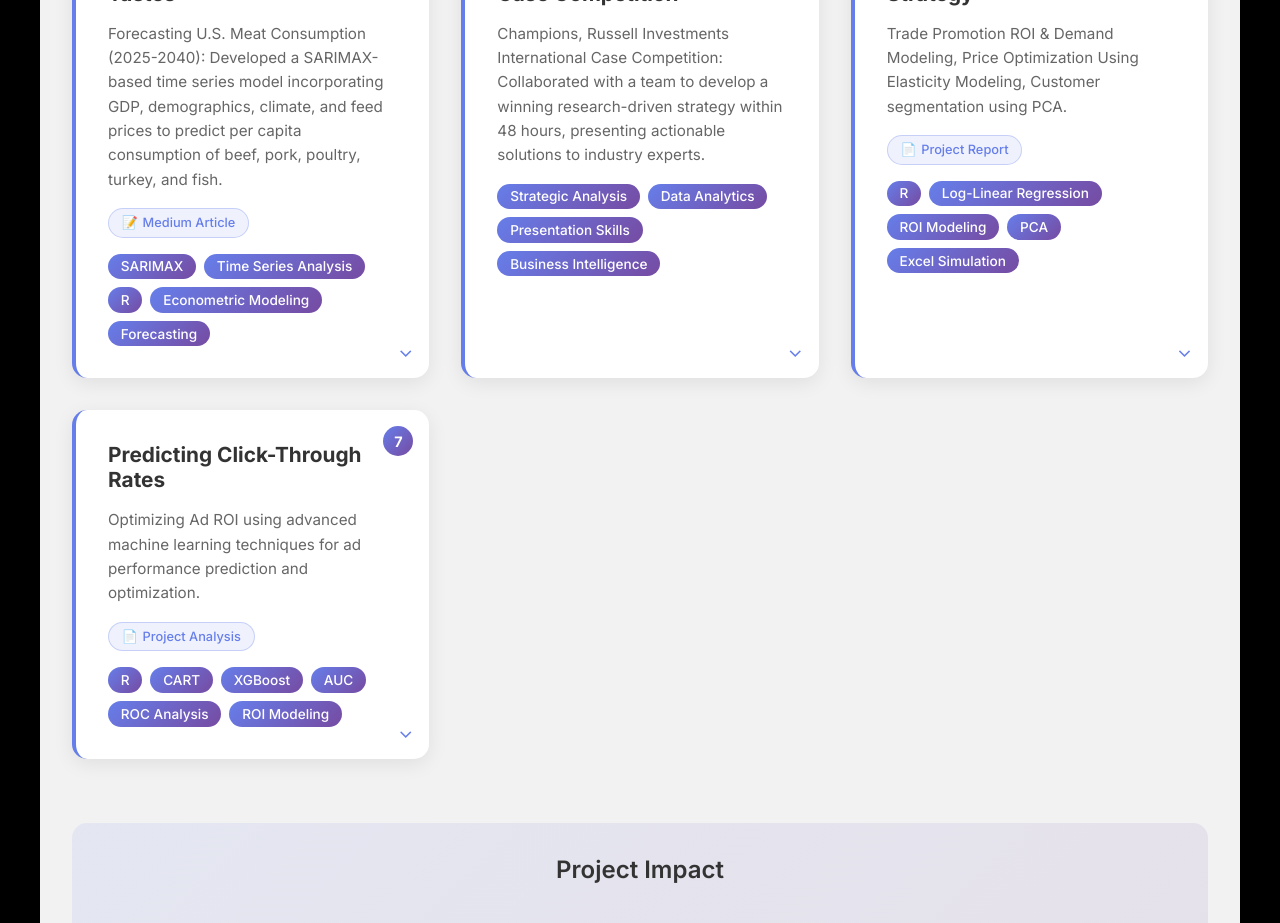
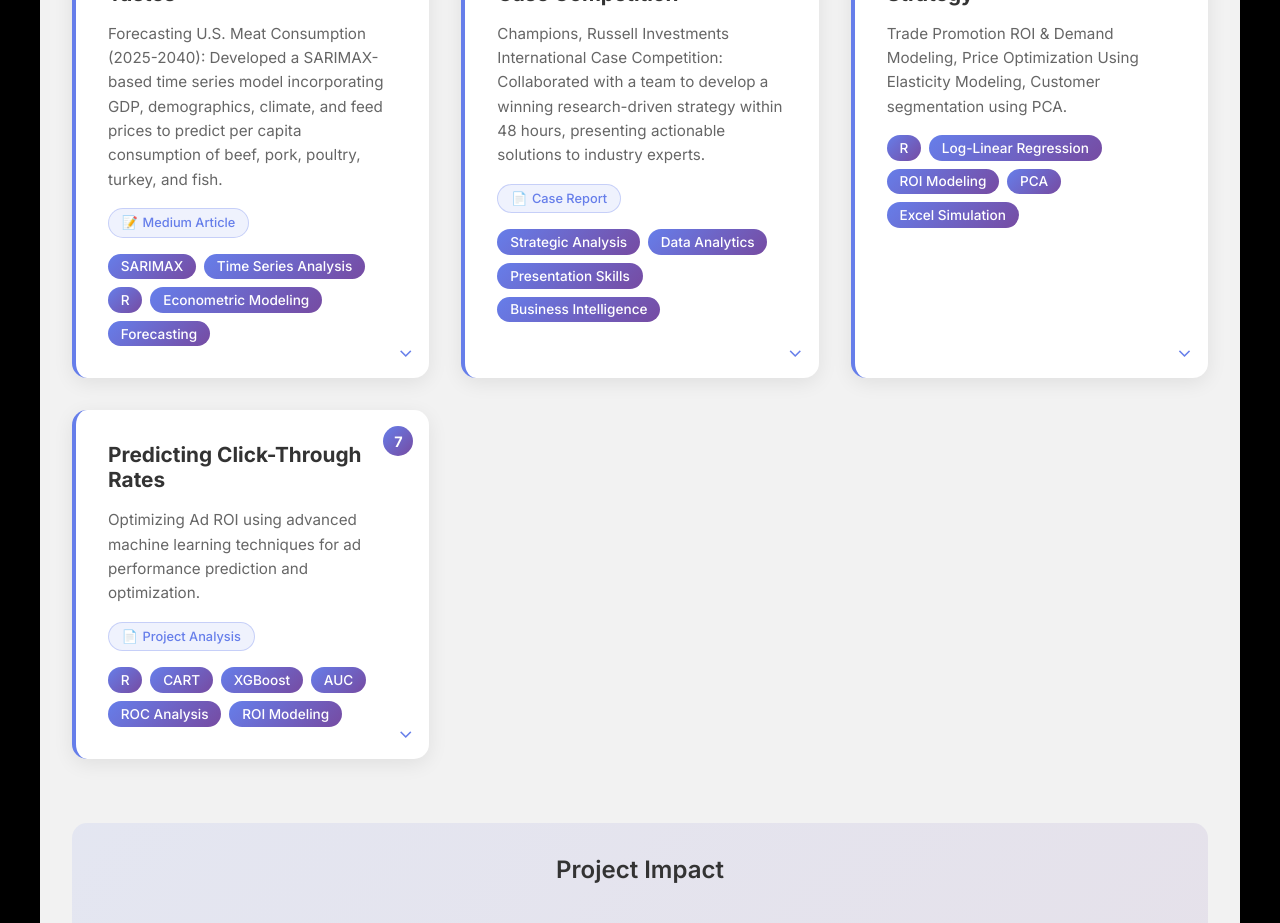
Before and after one commit to Smita-Kulkarni-13/smita-portfolio-code-puppy, a React (Create React App) app: page / in a window 1280 px wide. Shown: the part 3180-4103 px from the top of the page. Built offline with nearby package versions, Linux system fonts and the light colour scheme.

Commit message:
fix-maersk-detergent-link-assignment

```diff
--- a/src/components/AcademicProjects.js
+++ b/src/components/AcademicProjects.js
@@ -60,7 +60,10 @@ const AcademicProjects = () => {
       detailedDescription: "High-pressure case competition requiring rapid analysis and strategic thinking to solve complex business challenges for a global shipping giant.",
       tools: ["Strategic Analysis", "Data Analytics", "Presentation Skills", "Business Intelligence"],
       university: "University of Washington",
-      program: "Business Analytics June 2024 - June 2025"
+      program: "Business Analytics June 2024 - June 2025",
+      links: [
+        { type: "Case Report", url: "https://drive.google.com/file/d/1AY35kFh04BleJk48OMjwpg8D1U6WQwE1/view?usp=drive_link" }
+      ]
     },
     {
       id: 6,
@@ -69,10 +72,7 @@ const AcademicProjects = () => {
       detailedDescription: "Comprehensive analysis of pricing strategies and demand patterns in the consumer goods industry using advanced statistical techniques.",
       tools: ["R", "Log-Linear Regression", "ROI Modeling", "PCA", "Excel Simulation"],
       university: "University of Washington",
-      program: "Business Analytics June 2024 - June 2025",
-      links: [
-        { type: "Project Report", url: "https://drive.google.com/file/d/1Jiv4JDKEN1QRN_YsD59zGgBlvy7Mhb9x/view?usp=drive_link" }
-      ]
+      program: "Business Analytics June 2024 - June 2025"
     },
     {
       id: 7,
```
